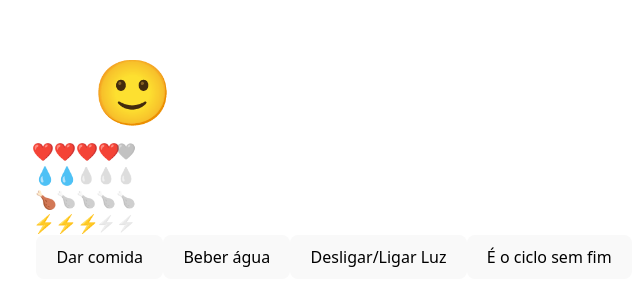
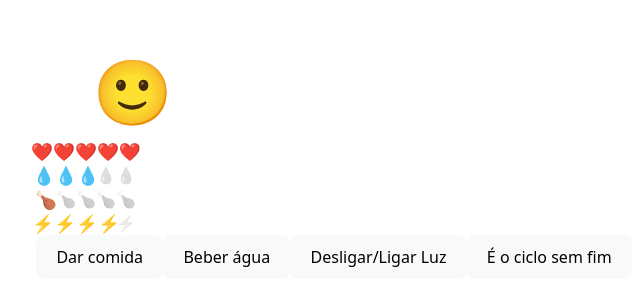
Before and after one commit to GianluccaPaiva/componenteComEstado, a React (Vite) app: page / in a window 1280 px wide. Shown: the part 239-544 px from the top of the page, without its empty margins (306-948 px from the left). Built offline with nearby package versions, Linux system fonts and the light colour scheme.

Commit message:
elaboração do esquema de render não mais com constantes, agora é por objetos

```diff
--- a/src/Emoji.tsx
+++ b/src/Emoji.tsx
@@ -9,40 +9,96 @@ const EMOJIS = new Map<string, string>(
     ]
 );
 
+export type EmojType = {
+    saude:number;
+    energia:number;
+    agua:number;
+    comida:number;
+}
+
 export  default function Emoji(){
     let situacao = "vivo";
-    const [saude,setSaude] = useState(4);
-    const [energia,setEnergia] = useState(3);
-    const [agua,setAgua] = useState(2);
-    const [comida,setComida] = useState(1);
+    //abstraindo para um objeto com atributos
+    const [emoji, setEmoji] = useState<EmojType>({
+        saude:5,
+        energia:4,
+        agua:3,
+        comida:1
+    })
+    //retiramos cada estado dessa maneira e usamos a partir de objetos
+    /*const [saude,setSaude] = useState(4);
+    const [emoji.energia,setEnergia] = useState(3);
+    const [emoji.agua,setAgua] = useState(2);
+    const [emoji.comida,setComida] = useState(1);*/
 
-    if(saude === 0){
+    if(emoji.saude === 0){
         situacao = "morto";
     }
-    else if(saude <= 3){
+    else if(emoji.saude <= 3){
         situacao = "doente";
     }
 
+    //métodos de alteração do estado do objeto emoji
+    //por alteração de objeto via valor e posição
     function alimenta(){
-        if(saude == 0)return;
-        setComida(Math.min(5,comida+1));
+        if(emoji.saude == 0)return;
+        const newEmoji = structuredClone(emoji);//copia os atributos do objeto "clonando a struct"
+        newEmoji.comida = Math.min(5,emoji.comida+1);
+        setEmoji(newEmoji);
     }
     function hidatar(){
-        if(saude == 0)return;
-        setAgua(Math.min(5,agua+1));
+        if(emoji.saude == 0)return;
+        /* ou assim const newEmoji:EmojType = {
+            saude: emoji.saude,
+            agua:Math.min(5,emoji.agua+1),
+            comida:emoji.comida,
+            energia:emoji.energia
+        } ou :*/
+        const newEmoji:EmojType = {
+            ...emoji,//traz os campos do emoji anterior para o newEmoji (metodo de desustruração do objeto)
+            agua:Math.min(5,emoji.agua+1),// na agua reconhece diferença e substitui aquela agua do emoji antigo pro novo
+        }
+        setEmoji(newEmoji);
     }
     function  desligarLigar(){
 
     }
 
     function ciclo(){
-        if(saude == 0)return;
-        setComida(Math.max(0, comida - 1));
-        setAgua(Math.max(0, agua - 1));
-        setEnergia(Math.max(0, energia - 1));
-        setSaude((prevSaude)=>{if(comida ===0) {return Math.max(0, prevSaude - 1)}else{return prevSaude}});
-        setSaude((prevSaude)=>{if(agua ===0) {return Math.max(0, prevSaude - 1)}else{return prevSaude}});
-        setSaude((prevSaude)=>{if(energia ===0) {return Math.max(0, prevSaude - 1)}else{return prevSaude}});
+        /*setComida(Math.max(0, emoji.comida - 1));
+        setAgua(Math.max(0, emoji.agua - 1));
+        setEnergia(Math.max(0, emoji.energia - 1));
+        setSaude((prevSaude)=>{if(emoji.comida ===0) {return Math.max(0, prevSaude - 1)}else{return prevSaude}});
+        setSaude((prevSaude)=>{if(emoji.agua ===0) {return Math.max(0, prevSaude - 1)}else{return prevSaude}});
+        setSaude((prevSaude)=>{if(emoji.energia ===0) {return Math.max(0, prevSaude - 1)}else{return prevSaude}});
+        */
+       if(emoji.saude == 0)return;
+       setEmoji({...emoji,
+            comida:Math.max(0, emoji.comida - 1),
+            agua:Math.max(0, emoji.agua - 1),
+            energia:Math.max(0, emoji.energia - 1),
+       });
+       setEmoji((prevEmoji)=>{
+            if(emoji.comida === 0){
+                return{...prevEmoji,
+                    saude:Math.max(0, prevEmoji.saude - 1),
+                }
+            }else{
+                return prevEmoji;
+            }
+       })
+       //compactado, mas é mesma ideia do comida acima
+       setEmoji(prevEmoji=>(
+            emoji.agua ===0?{...prevEmoji,
+                saude:Math.max(0, prevEmoji.saude - 1)
+            }:prevEmoji
+        ))
+        setEmoji(prevEmoji=>(
+            emoji.energia ===0?{...prevEmoji,
+                saude:Math.max(0, prevEmoji.saude - 1)
+            }:prevEmoji
+        ))
+
     }
     console.log("Desenho: ",situacao);
     return(
@@ -53,10 +109,10 @@ export  default function Emoji(){
                 </div>
         </div>
         <div className="atributo">
-            <Icone icone="❤️" valor = {saude}  ></Icone>
-            <Icone icone="💧" valor = {agua}   ></Icone>
-            <Icone icone="🍗" valor = {comida} ></Icone>
-            <Icone icone="⚡"  valor = {energia}></Icone>
+            <Icone icone="❤️" valor = {emoji.saude}  ></Icone>
+            <Icone icone="💧" valor = {emoji.agua}   ></Icone>
+            <Icone icone="🍗" valor = {emoji.comida} ></Icone>
+            <Icone icone="⚡"  valor = {emoji.energia}></Icone>
         </div>
             <div className="acoes">
             <button onClick={alimenta}>Dar comida</button>
```
